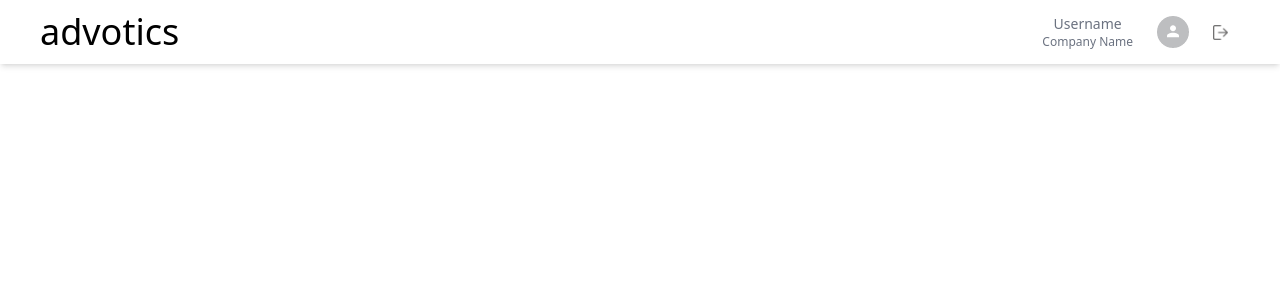
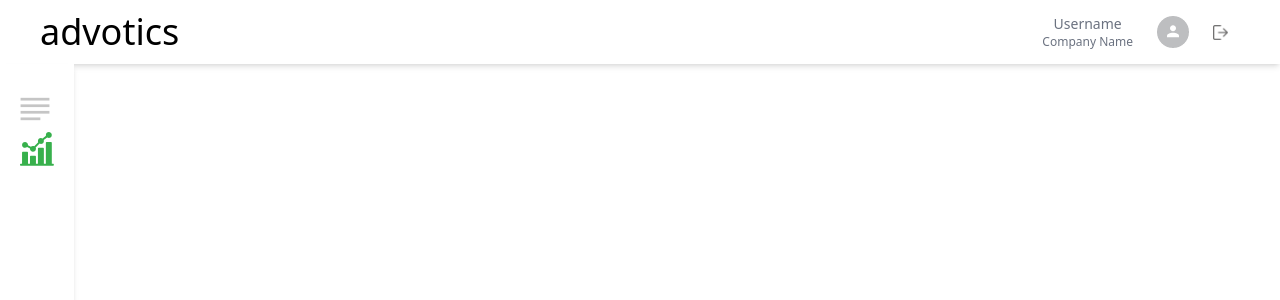
Before and after one commit to ahmadrafidev/dashboard, a React (Create React App) app: page / in a window 1280 px wide. Shown: the top 300 px of the page. Built offline with nearby package versions, Linux system fonts and the light colour scheme.

Commit message:
feat: finishing sidebar

```diff
--- a/package.json
+++ b/package.json
@@ -8,6 +8,7 @@
     "@testing-library/user-event": "^13.5.0",
     "react": "^18.1.0",
     "react-dom": "^18.1.0",
+    "react-icons": "^4.3.1",
     "react-router-dom": "6",
     "react-scripts": "5.0.1",
     "recharts": "^2.1.10",
--- a/src/App.jsx
+++ b/src/App.jsx
@@ -8,7 +8,7 @@ function App() {
   return (
     <Router>
         <MainNavigation/>
-        <div className="flex mt-10">
+        <div className="flex">
             <Sidebar/>
             <Routes>
                 <Route path="/" element={<Home/>}>
--- a/src/components/sidebar/Sidebar.jsx
+++ b/src/components/sidebar/Sidebar.jsx
@@ -1,8 +1,26 @@
 import React from "react";
+import {Link} from "react-router-dom";
+
+import DashboardIcon from '../assets/dashboard.png';
+import { GrTextAlignFull } from "react-icons/gr";
 
 export default function Sidebar(){
     return(
-        <>
-        </>
+      <div className="flex sticky top-16 h-[calc(100vh-64px)]">
+        <div className="bg-white shadow-md p-5">
+          <div className="mt-2.5">
+            <ul>
+              <li className="mb-2">
+                <GrTextAlignFull size={30} color={"#C5C5C5"}/>
+              </li>
+              <Link to="/" className="link">
+                <li>
+                  <img src={DashboardIcon} alt="dashboard icon" />
+                </li>
+              </Link>
+            </ul>
+          </div>
+        </div>
+      </div>
     );
 }
--- a/tailwind.config.js
+++ b/tailwind.config.js
@@ -2,6 +2,7 @@ module.exports = {
   content: [
     "./src/**/*.{js,jsx,ts,tsx}",
   ],
+  mode: 'jit',
   presets: [],
   darkMode: 'class', // or 'class'
   theme: {
```
Also changed, not shown: src/components/assets/dashboard.png (added), src/components/layout/main-navigation/MainNavigation.jsx (indentation only), 1 other file (tests, documents, lock files or other folders).
